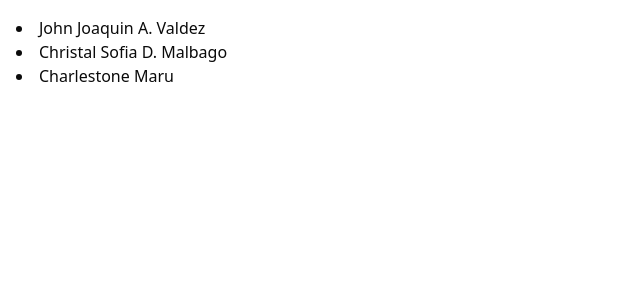
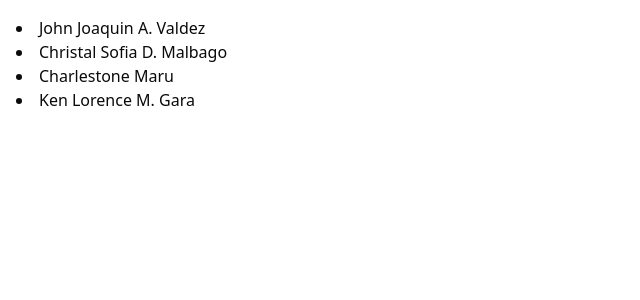
Before and after one commit to joaquinvaldezzz/git-workflow-playground, a Next.js app: page / in a window 1280 px wide. Shown: the top 300 px of the page, without its empty margins (0-640 px from the left). Built offline with nearby package versions, Linux system fonts and the light colour scheme.

Commit message:
feat: add my name

```diff
--- a/src/app/page.tsx
+++ b/src/app/page.tsx
@@ -5,6 +5,7 @@ export default function Page() {
         <li>John Joaquin A. Valdez</li>
         <li>Christal Sofia D. Malbago</li>
         <li>Charlestone Maru</li>
+        <li>Ken Lorence M. Gara</li>
       </ul>
     </div>
   );
```
